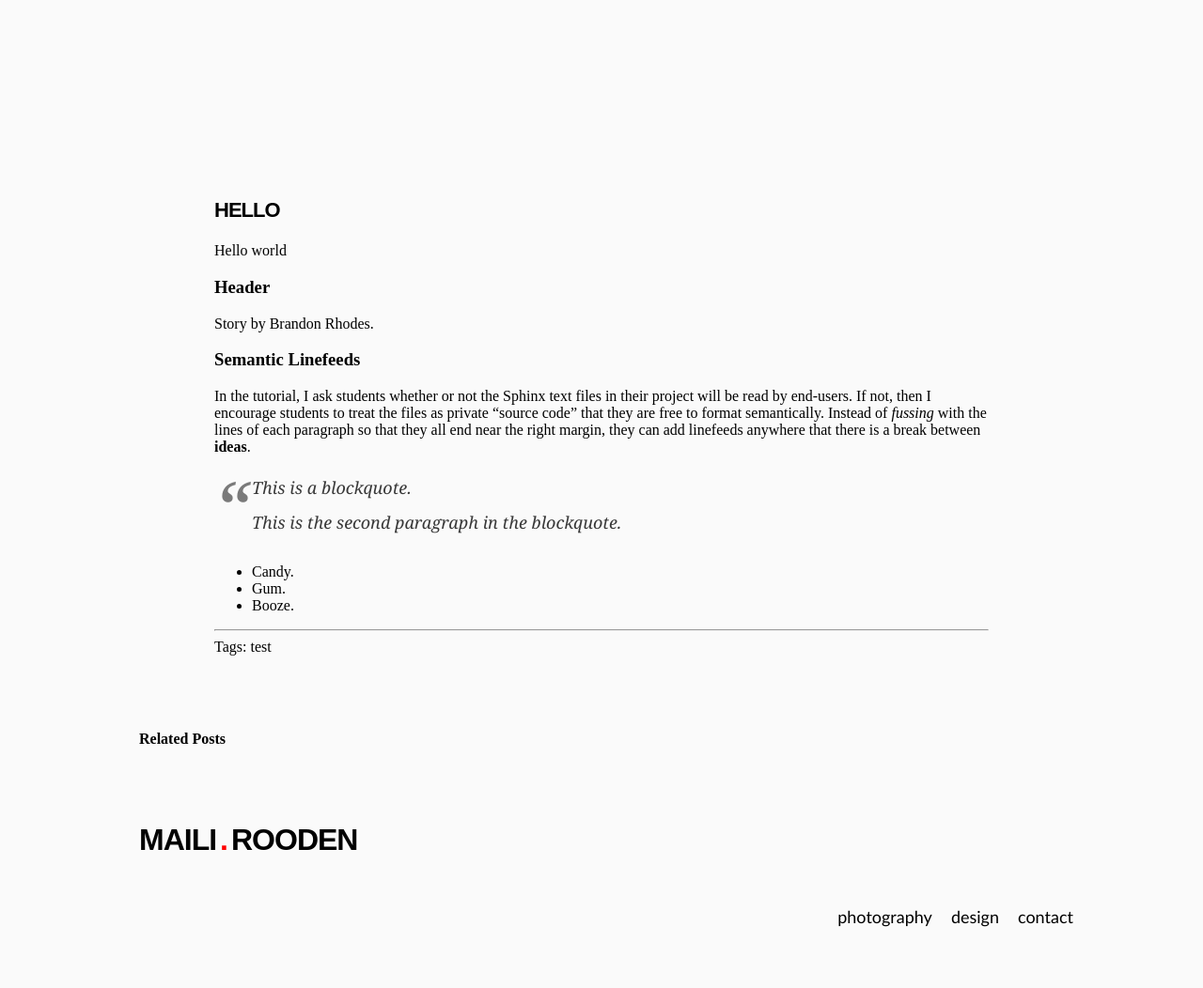
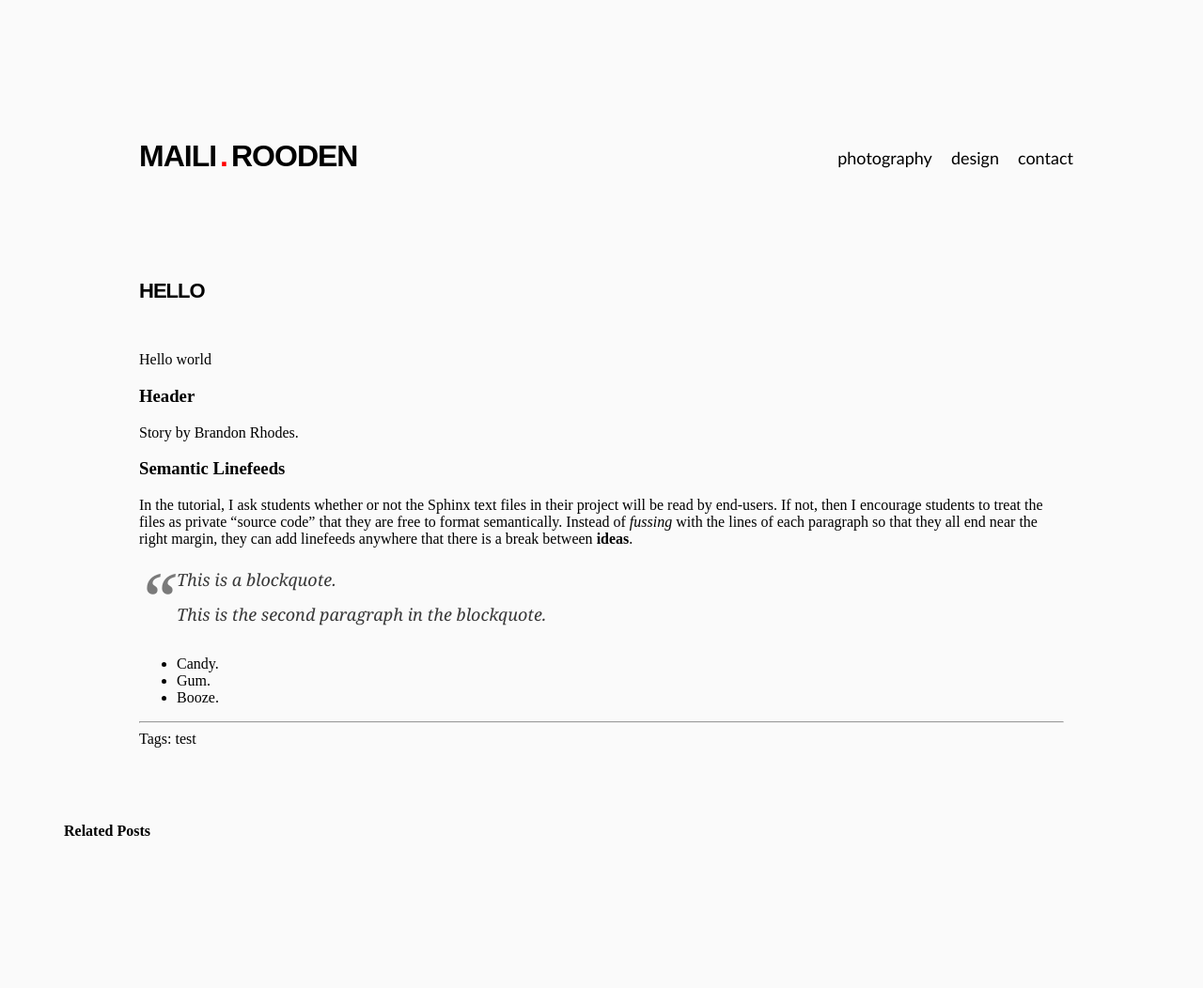
Before and after one commit to hellomaili/hellomaili.github.com, a Jekyll site: the page built from blog/_posts/2013-02-16-hello.md, in a window 1280 px wide. Shown: the whole page at 94% size. Built offline with Jekyll 4.4.1, drawn with Linux system fonts in a browser that asks for light colours; after the commit the page ends 975 px from its top, so only the background shows below that.

Commit message:
Revert "div teema"
This reverts commit 3f1427fbc2edc975473aaa61bbb292de9ceced68.

```diff
--- a/_layouts/default.html
+++ b/_layouts/default.html
@@ -6,11 +6,7 @@
 	<link rel="stylesheet" href="/css/default.css" type="text/css" />{% for css in page.css %}
 	<link rel="stylesheet" href="{{ css }}" type="text/css" />{% endfor %}{% for js in page.javascript %}
 	<script type="text/javascript" src="{{ js }}"></script>{% endfor %}
-    <div id="post">
-{{ content }}
-</div>
 </head><body>
-
 
 <ul class=menu>
 	<li><a href="/photography.html">photography</a></li>
@@ -20,4 +16,6 @@
 
 <h1><a href="/">Maili<span class=dot>.</span>Rooden</a></h1>
 
+{{ content }}
+
 </body></html>
--- a/_layouts/images.html
+++ b/_layouts/images.html
@@ -6,7 +6,7 @@ css:
 - /css/lytebox.css
 ---
 
-
+<div id="post">
   <h2><a href="{{ page.url }}">{{ page.title }}</a></h2>{% if post.summary and post.summary.size > 0 %}
   <div>{{ post.summary }}</div>{% endif %}
   {{ content }}
--- a/css/default.css
+++ b/css/default.css
@@ -101,7 +101,7 @@ h2 {
 	text-transform: uppercase;
 	font: bold 22px/32px sans-serif;
 	letter-spacing: -1px;
-	padding: 60px 0 0 0;
+	padding: 30px 0;
 
 }
 
```
